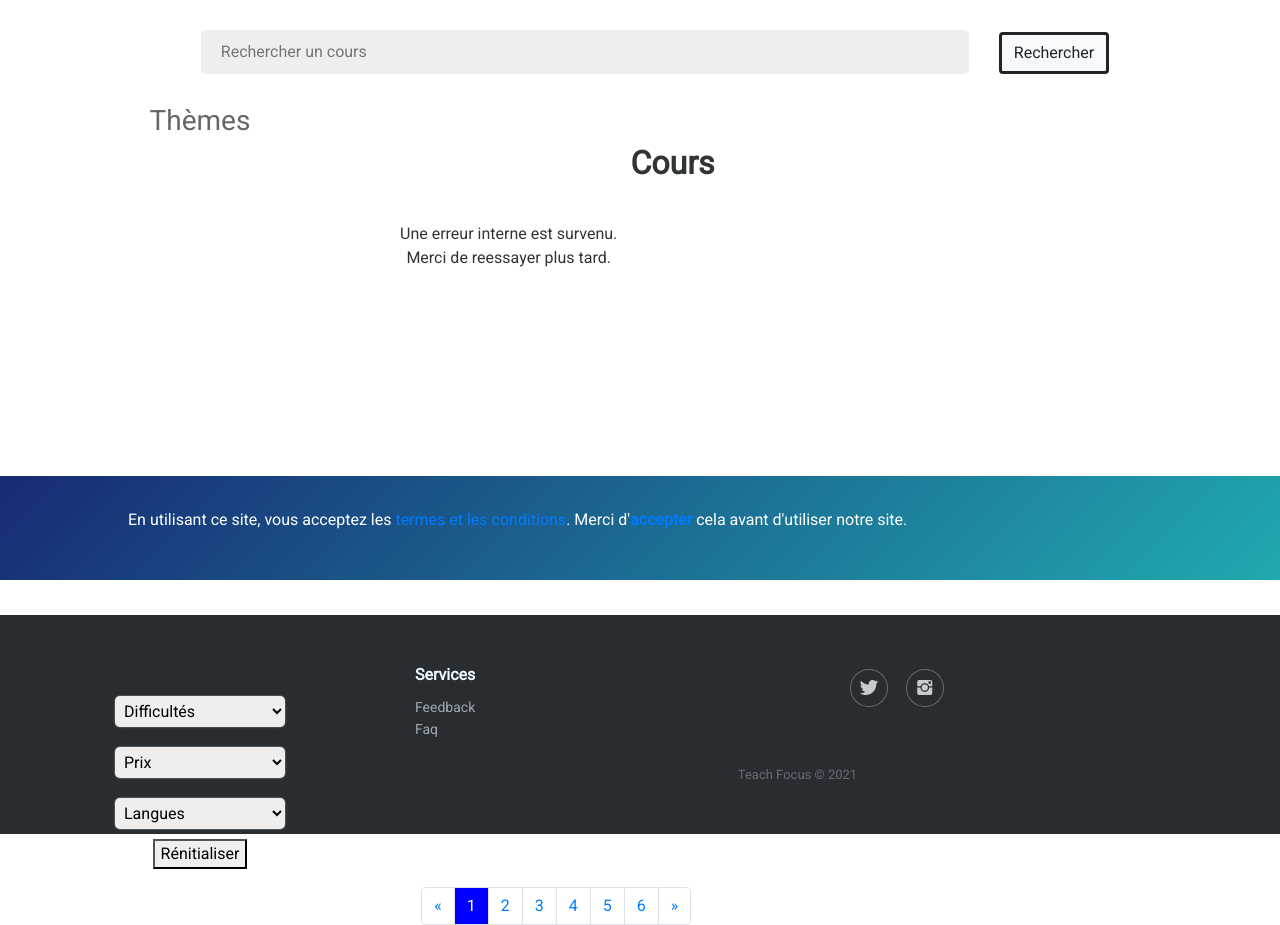
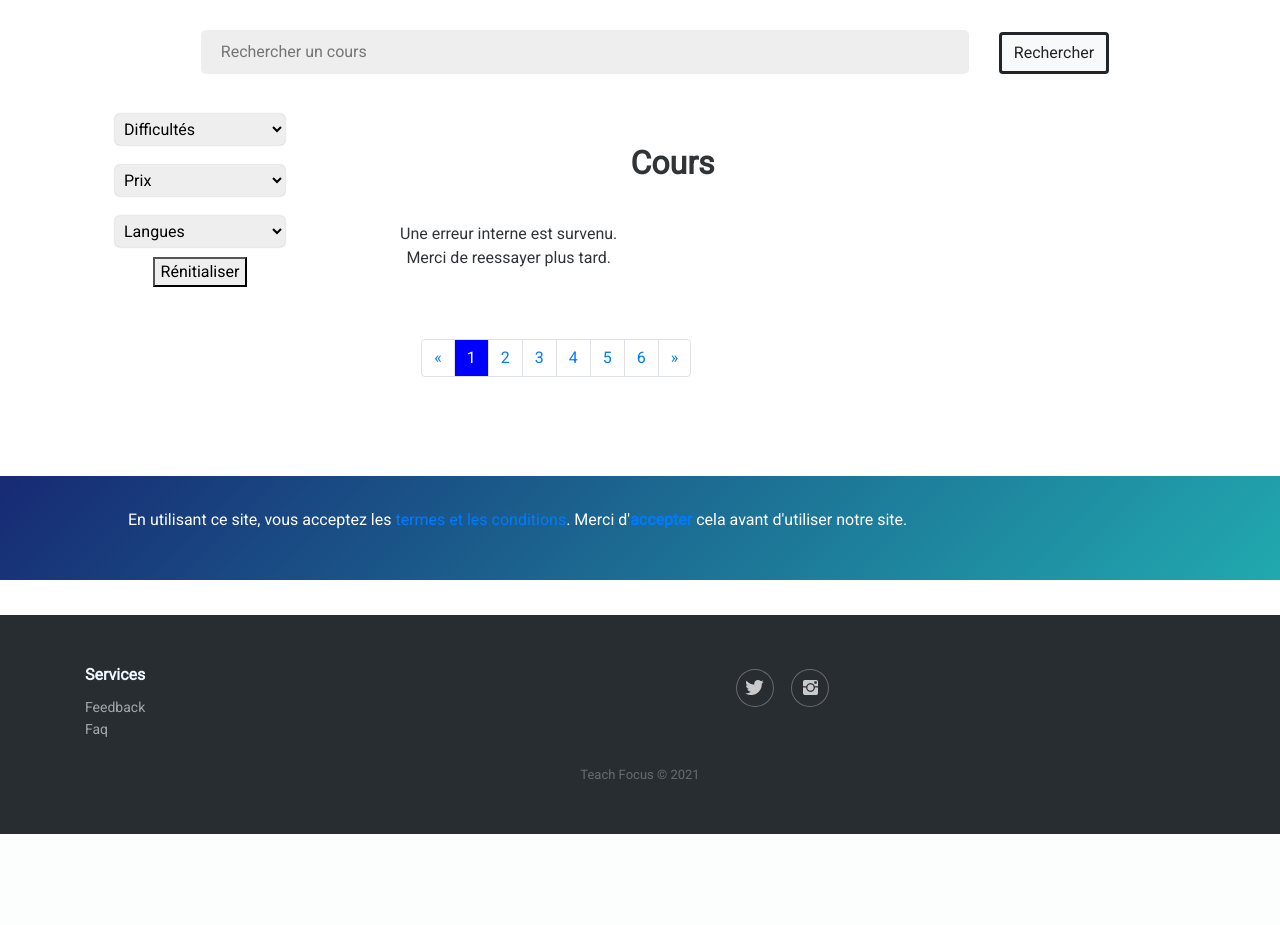
Before and after one commit to jeremie-arcidiacono/Teachfocus, a PHP site: page /cours.php in a window 1280 px wide. Shown: the part 220-1145 px from the top of the page. After the commit the page ends 1054 px from the top, so only its background shows below. Run offline with PHP 8.4, Linux system fonts and the light colour scheme; data that the repository does not hold is empty; a stand-in replaces the project's code that opens the database connection.

Commit message:
Remove filter by theme (front only) because the back is not implemented

```diff
--- a/cours.php
+++ b/cours.php
@@ -80,18 +80,19 @@ if ($_SERVER["SERVER_NAME"] == "teachfocus.ch" || $_SERVER["SERVER_NAME"] == "de
     <div class="filter">
         <input placeholder="Rechercher un cours" id="search" onkeyup="//searchCourse()" onkeypress="return enterKeyPressed(event)"></input><button class="btn btn-light action-button" name="Rechercher" style="border : solid;" onclick="callWS_courses(1, document.getElementById('search').value)">Rechercher</button><br>
         <aside style="float:left; width: 400px;">
-            <div class="form-group" style="color: rgb(102,102,102);">
+            <!--<div class="form-group" style="color: rgb(102,102,102);">
                 <h3>Thèmes</h3><br>
                 <ul role="listbox" tabindex="0" style="list-style-type: none;width: 400px; height: 500px; overflow-y: scroll;">
                     <?php
-                    foreach ($lstThemes as $theme) {
-                        /* echo "<option value=\"\"> $test[name]</option>";*/
-                        echo "<li tabindex='-1' role='option' aria-checked='false'><input type='checkbox' name=\"filter_$theme[idTheme]\" id=\"filter_$theme[idTheme]\" style='margin-right:5px;'><label for=\"filter_$theme[idTheme]\">$theme[name]</label></li>";
-                    }
+                    //foreach ($lstThemes as $theme) {
+                        // echo "<option value=\"\"> $test[name]</option>";
+                        //echo "<li tabindex='-1' role='option' aria-checked='false'><input type='checkbox' name=\"filter_$theme[idTheme]\" id=\"filter_$theme[idTheme]\" style='margin-right:5px;'><label for=\"filter_$theme[idTheme]\">$theme[name]</label></li>";
+                    //}
                     ?>
                 </ul>
                 </select>
             </div>
+            -->
             <select id="inputSelectDifficulty" onchange="difficultyChanged()">
                 <option value="" hidden >Difficultés</option>
                 <?php
```
